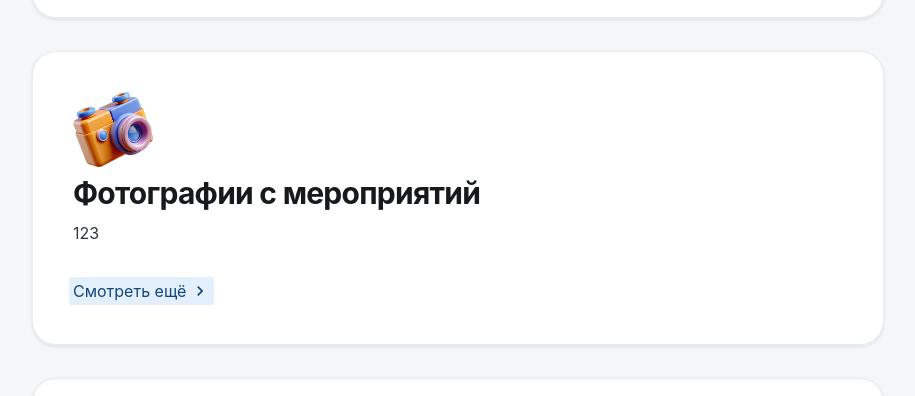
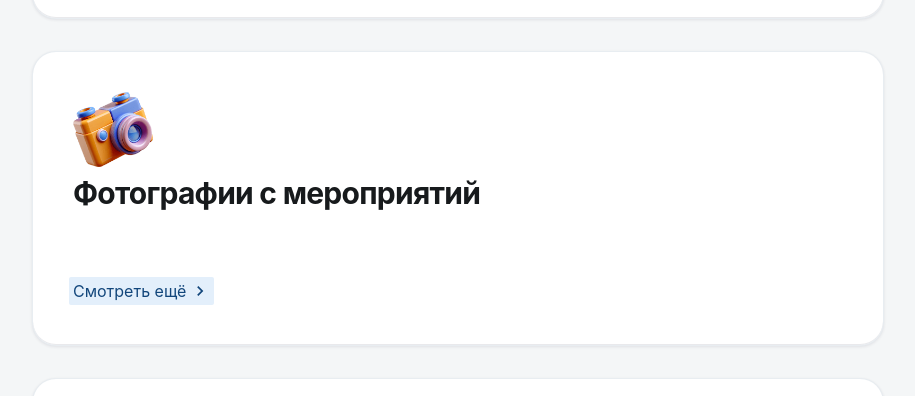
Before and after one commit to DanyaBooba/dybka-ru, a React (Vite) app in the folder app/: page / in a window 1280 px wide. Shown: the part 2289-2685 px from the top of the page, without its empty margins (182-1097 px from the left). Built offline with nearby package versions, Linux system fonts and the light colour scheme.

Commit message:
work at contests

```diff
--- /dev/null
+++ b/app/src/data/contests/contests.js
@@ -0,0 +1,54 @@
+export const contests = [
+    {
+        imageCap: 'image cap 1',
+        title: '123',
+        desc: '123',
+        date: '123',
+        images: [
+            '123',
+            '123',
+            '123',
+        ],
+        link: 'link 1'
+    },
+    {
+        imageCap: 'image cap 2',
+        title: '123',
+        desc: '123',
+        date: '123',
+        images: [
+            '123',
+            '123',
+            '123',
+        ],
+        link: 'link 2'
+    },
+    {
+        imageCap: 'image cap 2',
+        title: '123',
+        desc: '123',
+        date: '123',
+        images: [
+            '123',
+            '123',
+            '123',
+        ],
+        link: 'link 2'
+    },
+    {
+        imageCap: 'image cap 4',
+        title: '123',
+        desc: '123',
+        date: '123',
+        images: [
+            '123',
+            '123',
+            '123',
+        ],
+        link: 'link 2'
+    },
+]
+
+export const contestsMainPage = contests
+    .slice(0, 3)
+    .map(({ imageCap, link, title }) => ({ imageCap, link, title }));
--- a/app/src/pages/Main/PageIndex.tsx
+++ b/app/src/pages/Main/PageIndex.tsx
@@ -5,10 +5,10 @@ import AsideContainer from '../../components/blocks/AsideContainer/AsideContaine
 import {currentTheme} from '../../components/theme/theme';
 import Link from "@mui/joy/Link";
 import ChevronRightIcon from '@mui/icons-material/ChevronRight';
-import Grid from '@mui/material/Grid2';
-import Card from '@mui/joy/Card';
-import OpenInNewIcon from '@mui/icons-material/OpenInNew';
-import AspectRatio from '@mui/joy/AspectRatio';
+
+import InnerBlockProject from './PageIndex/InnerBlockProject';
+import HeroShowBlock from './PageIndex/HeroShowBlock';
+import InnerBlockPhotos from './PageIndex/InnerBlockPhotos';
 
 type Props = {
     children?: ReactNode,
@@ -16,82 +16,6 @@ type Props = {
     showMore: string,
     image: string,
 };
-
-function InnerBlockProject() {
-    return (
-        <Grid container spacing={2}>
-            <BlockProject
-                title="Аквариум"
-                subtitle="Платформа социального взаимодействия."
-                link="#"
-            />
-            <BlockProject
-                title="Creagoo"
-                subtitle="Разработка мобильных игр."
-                link="#"
-            />
-            <BlockProject
-                title="Special"
-                subtitle="Медиасообщество на тему кода."
-                link="#"
-            />
-            <BlockProject
-                title="Around"
-                subtitle="Открытый банк заданий."
-                link="#"
-            />
-        </Grid>
-    )
-}
-
-function BlockProject({ title, subtitle, link, gridSize=6 }) {
-    return (
-        <Grid size={gridSize}>
-            <Card variant="plain" color="primary" invertedColors sx={{ gap: '.25rem' }}>
-                <Typography level="h4" endDecorator={<OpenInNewIcon
-                                sx={{ 'width': '.8em !important', height: '.8em !important' }} />}
-                            sx={{ justifyContent: 'space-between' }}>
-                    {title}
-                    <Link overlay href={link} />
-                </Typography>
-                <Typography level="body-md">
-                    {subtitle}
-                </Typography>
-            </Card>
-        </Grid>
-    )
-}
-
-function HeroShowBlock() {
-    return (
-        <Sheet sx={{
-                   borderColor: currentTheme().showBlock.borderColor,
-                   backgroundColor: currentTheme().showBlock.backgroundColor,
-                   boxShadow: currentTheme().showBlock.boxShadow,
-               }} className="sheetBlock-hero">
-            <AspectRatio ratio="8/5" sx={{ '& div': {
-                             backgroundColor: currentTheme().showBlock.backgroundColor,
-                             borderTopLeftRadius: '24px',
-                             borderTopRightRadius: '24px',
-                         } }}>
-                <img src={`/img/illustrations/cap.jpg`} alt="Даниил Дыбка" />
-            </AspectRatio>
-            <div className="sheetBlock-hero__inner">
-                <Typography level="h1" sx={{ mb: '.5rem' }}>
-                    Даниил Дыбка
-                </Typography>
-                <Typography level="body-lg">
-                    Разрабатываю свой проект Аквариум
-                    {' '}
-                    <Link href="https://aquariumsocial.t.me" target="_blank">
-                        @aquariumsocial
-                    </Link>
-                    .<br/>Люблю заниматься программированием и преподавать его.
-                </Typography>
-            </div>
-        </Sheet>
-    )
-}
 
 function ShowBlock({title, showMore="", image="", children} : Props) {
     return (
@@ -135,7 +59,7 @@ function PageIndex() {
                 123
             </ShowBlock>
             <ShowBlock title="Фотографии с мероприятий" showMore="/123" image="photo">
-                123
+                <InnerBlockPhotos />
             </ShowBlock>
             <ShowBlock title="Контакты" showMore="/123" image="contacts">
                 123
--- /dev/null
+++ b/app/src/pages/Main/PageIndex/HeroShowBlock.tsx
@@ -0,0 +1,38 @@
+import AspectRatio from '@mui/joy/AspectRatio';
+import {currentTheme} from '../../../components/theme/theme';
+import Typography from "@mui/joy/Typography";
+import Sheet from '@mui/joy/Sheet';
+import Link from "@mui/joy/Link";
+
+function HeroShowBlock() {
+    return (
+        <Sheet sx={{
+                   borderColor: currentTheme().showBlock.borderColor,
+                   backgroundColor: currentTheme().showBlock.backgroundColor,
+                   boxShadow: currentTheme().showBlock.boxShadow,
+               }} className="sheetBlock-hero">
+            <AspectRatio ratio="8/5" sx={{ '& div': {
+                             backgroundColor: currentTheme().showBlock.backgroundColor,
+                             borderTopLeftRadius: '24px',
+                             borderTopRightRadius: '24px',
+                         } }}>
+                <img src={`/img/illustrations/cap.jpg`} alt="Даниил Дыбка" />
+            </AspectRatio>
+            <div className="sheetBlock-hero__inner">
+                <Typography level="h1" sx={{ mb: '.5rem' }}>
+                    Даниил Дыбка
+                </Typography>
+                <Typography level="body-lg">
+                    Разрабатываю свой проект Аквариум
+                    {' '}
+                    <Link href="https://aquariumsocial.t.me" target="_blank">
+                        @aquariumsocial
+                    </Link>
+                    .<br/>Люблю заниматься программированием и преподавать его.
+                </Typography>
+            </div>
+        </Sheet>
+    )
+}
+
+export default HeroShowBlock
--- /dev/null
+++ b/app/src/pages/Main/PageIndex/InnerBlockPhotos.tsx
@@ -0,0 +1,16 @@
+import Grid from '@mui/material/Grid2';
+import {contestsMainPage} from '../../../data/contests/contests';
+
+function InnerBlockPhotos() {
+    return (
+        <Grid container spacing={2}>
+            {contestsMainPage.map((item, index) => (
+                <Grid size={4}>
+                    <img alt="" />
+                </Grid>
+            ))}
+        </Grid>
+    )
+}
+
+export default InnerBlockPhotos;
--- /dev/null
+++ b/app/src/pages/Main/PageIndex/InnerBlockProject.tsx
@@ -0,0 +1,52 @@
+import Grid from '@mui/material/Grid2';
+import Card from '@mui/joy/Card';
+import OpenInNewIcon from '@mui/icons-material/OpenInNew';
+import Typography from "@mui/joy/Typography";
+import Link from "@mui/joy/Link";
+
+function BlockProject({ title, subtitle, link, gridSize=6 }) {
+    return (
+        <Grid size={gridSize}>
+            <Card variant="plain" color="primary" invertedColors sx={{ gap: '.25rem' }}>
+                <Typography level="h4" endDecorator={<OpenInNewIcon
+                                sx={{ 'width': '.8em !important', height: '.8em !important' }} />}
+                            sx={{ justifyContent: 'space-between' }}>
+                    {title}
+                    <Link overlay href={link} />
+                </Typography>
+                <Typography level="body-md">
+                    {subtitle}
+                </Typography>
+            </Card>
+        </Grid>
+    )
+}
+
+function InnerBlockProject() {
+    return (
+        <Grid container spacing={2}>
+            <BlockProject
+                title="Аквариум"
+                subtitle="Платформа социального взаимодействия."
+                link="#"
+            />
+            <BlockProject
+                title="Creagoo"
+                subtitle="Разработка мобильных игр."
+                link="#"
+            />
+            <BlockProject
+                title="Special"
+                subtitle="Медиасообщество на тему кода."
+                link="#"
+            />
+            <BlockProject
+                title="Around"
+                subtitle="Открытый банк заданий."
+                link="#"
+            />
+        </Grid>
+    )
+}
+
+export default InnerBlockProject;
```
